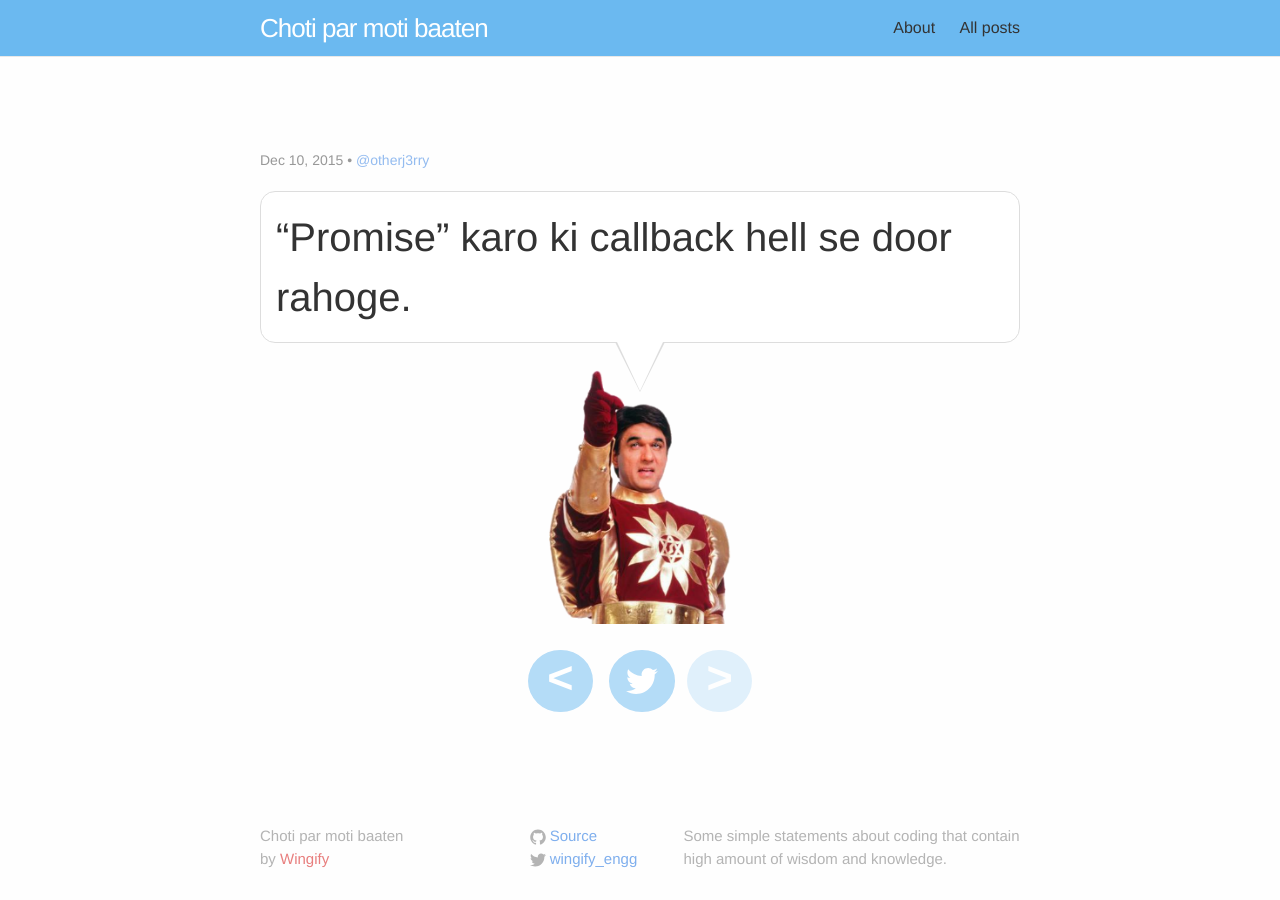
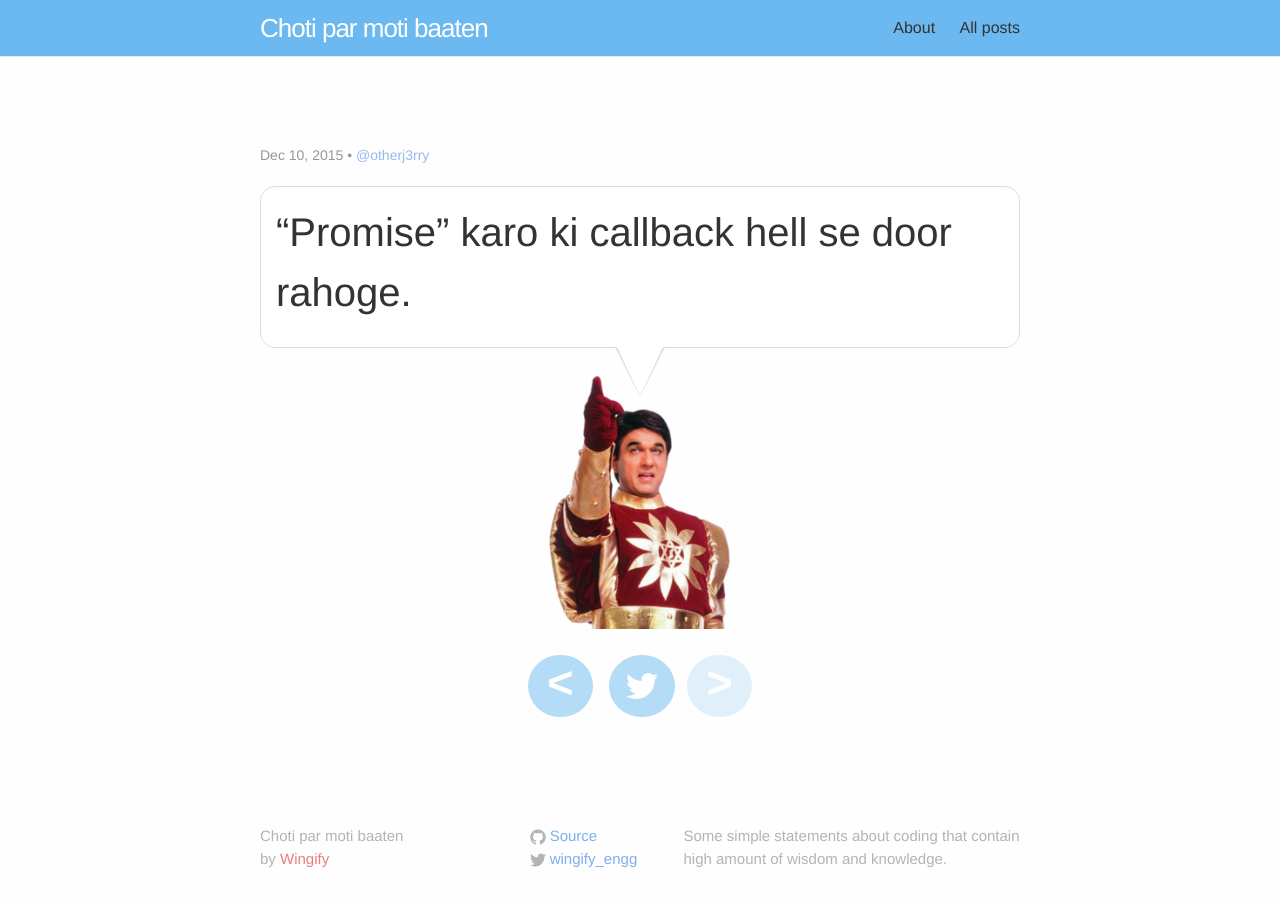
Before and after one commit to wingify/choti-moti-baaten, a Jekyll site: the page built from index.html, in a window 1280 px wide. Built offline with Jekyll 4.4.1, drawn with Linux system fonts in a browser that asks for light colours.

Commit message:
choti-moti baat quote now bordered and code indentation

```diff
--- a/_includes/post.html
+++ b/_includes/post.html
@@ -10,12 +10,12 @@
 			<p class="post-meta">{{ include.post.date | date: "%b %-d, %Y" }}{% if author != null %} • <a href="https://twitter.com/{{ author.twitter }}">@{{ author.twitter }}</a>{% endif %}{% if include.post.meta %} • {{ include.post.meta }}{% endif %}</p>
 		</header>
 
-		<article class="post-content text-big post-content--blog">
-
+		<article class="post-content text-big {%if include.post.layout == 'post' %}post-content--blog{% endif %}">
 			{{ include.post.content }}
-
-			<div class="post-content__image"></div>
  		</article>
+		{%if include.post.layout == 'post' %}
+		<div class="post-content__image"></div>
+		{% endif %}
 	</div>
 
 	<div class="nav-btns">
--- a/_sass/_layout.scss
+++ b/_sass/_layout.scss
@@ -3,6 +3,7 @@
 	min-height: 100vh;
 	flex-direction: column;
 }
+
 /**
  * Site header
  */
@@ -10,7 +11,7 @@
 	// border-top: 5px solid $grey-color-dark;
 	border-bottom: 1px solid $grey-color-light;
 	background: #6BB9F0;
-    color: white!important;
+	color: white !important;
 	min-height: 56px;
 
 	// Positioning context for the mobile navigation icon
@@ -23,7 +24,7 @@
 	letter-spacing: -1px;
 	margin-bottom: 0;
 	float: left;
-    color: white!important;
+	color: white !important;
 }
 
 .site-nav {
@@ -89,8 +90,6 @@
 	}
 }
 
-
-
 /**
  * Site footer
  */
@@ -99,6 +98,7 @@
 	padding: $spacing-unit 0 10px;
 	transition: 0.3s ease;
 }
+
 .site-footer:hover {
 	opacity: 1;
 }
@@ -108,8 +108,7 @@
 	margin-bottom: $spacing-unit / 2;
 }
 
-.contact-list,
-.social-media-list {
+.contact-list, .social-media-list {
 	list-style: none;
 	margin-left: 0;
 }
@@ -129,29 +128,28 @@
 
 .footer-col-1 {
 	width: -webkit-calc(35% - (#{$spacing-unit} / 2));
-    width:         calc(35% - (#{$spacing-unit} / 2));
+	width: calc(35% - (#{$spacing-unit} / 2));
 }
 
 .footer-col-2 {
 	width: -webkit-calc(20% - (#{$spacing-unit} / 2));
-    width:         calc(20% - (#{$spacing-unit} / 2));
+	width: calc(20% - (#{$spacing-unit} / 2));
 }
 
 .footer-col-3 {
 	width: -webkit-calc(45% - (#{$spacing-unit} / 2));
-    width:         calc(45% - (#{$spacing-unit} / 2));
+	width: calc(45% - (#{$spacing-unit} / 2));
 }
 
 @include media-query($on-laptop) {
-    .footer-col-1,
-    .footer-col-2 {
+	.footer-col-1, .footer-col-2 {
 		width: -webkit-calc(50% - (#{$spacing-unit} / 2));
-        width:         calc(50% - (#{$spacing-unit} / 2));
+		width: calc(50% - (#{$spacing-unit} / 2));
 	}
 
 	.footer-col-3 {
 		width: -webkit-calc(100% - (#{$spacing-unit} / 2));
-        width:         calc(100% - (#{$spacing-unit} / 2));
+		width: calc(100% - (#{$spacing-unit} / 2));
 	}
 }
 
@@ -159,11 +157,9 @@
 	.footer-col {
 		float: none;
 		width: -webkit-calc(100% - (#{$spacing-unit} / 2));
-        width:         calc(100% - (#{$spacing-unit} / 2));
+		width: calc(100% - (#{$spacing-unit} / 2));
 	}
 }
-
-
 
 /**
  * Page content
@@ -172,6 +168,7 @@
 	-webkit-animation: content-anim 0.5s ease both;
 	animation: content-anim 0.5s ease both;
 }
+
 .page-content {
 	display: flex;
 	align-items: center;
@@ -203,7 +200,6 @@
 	font-size: 24px;
 }
 
-
 /**
  * Posts
  */
@@ -227,7 +223,6 @@
 
 .post-content {
 	margin-bottom: $spacing-unit;
-
 
 	h2 {
 		font-size: 32px;
@@ -255,12 +250,10 @@
 }
 
 .post-content--blog {
-        p {
 	padding: 15px;
 	border: 1px solid #ddd;
 	border-radius: 15px;
 	position: relative;
-            margin-bottom: 20px;
 	background: white;
 
 	&::before {
@@ -284,14 +277,12 @@
 		bottom: -49px;
 		left: calc(50% - 23px);
 	}
-
-    }
 }
 
 .post-content__image {
 	width: 200px;
 	height: 261px;
-    margin:  0 auto;
+	margin: 0 auto $spacing-unit;
 	background: url('../images/shaktimaan.png') no-repeat center;
 	background-size: cover;
 }
@@ -307,11 +298,23 @@
 }
 
 @-webkit-keyframes content-anim {
-    from { opacity: 0; transform: translateY(10px); }
-    to { opacity: 1; transform: translateY(0); }
+	from {
+		opacity: 0;
+		transform: translateY(10px);
+	}
+	to {
+		opacity: 1;
+		transform: translateY(0);
+	}
 }
 
 @keyframes content-anim {
-    from { opacity: 0; transform: translateY(10px); }
-    to { opacity: 1; transform: translateY(0); }
+	from {
+		opacity: 0;
+		transform: translateY(10px);
 	}
+	to {
+		opacity: 1;
+		transform: translateY(0);
+	}
+}
```
Lines whose indentation alone changed are shown as unchanged.
